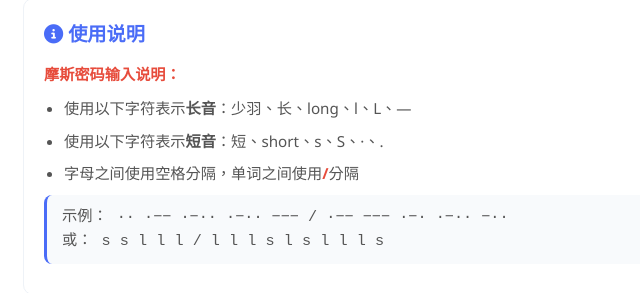
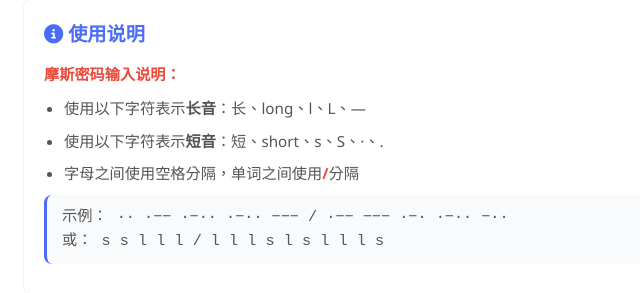
Before and after one commit to chenbudang/chenbudang.github.io, a plain HTML site: page index.html in a window 1280 px wide. Shown: the part 846-1139 px from the top of the page, 147-787 px from the left. Drawn offline with Linux system fonts and the light colour scheme.

Commit message:
index.html

```diff
--- a/index.html
+++ b/index.html
@@ -411,7 +411,7 @@
             <h3><i class="fas fa-info-circle"></i> 使用说明</h3>
             <p><span class="highlight">摩斯密码输入说明：</span></p>
             <ul>
-                <li>使用以下字符表示<strong>长音</strong>：少羽、长、long、l、L、—</li>
+                <li>使用以下字符表示<strong>长音</strong>：长、long、l、L、—</li>
                 <li>使用以下字符表示<strong>短音</strong>：短、short、s、S、·、.</li>
                 <li>字母之间使用空格分隔，单词之间使用<span class="highlight">/</span>分隔</li>
             </ul>
```
